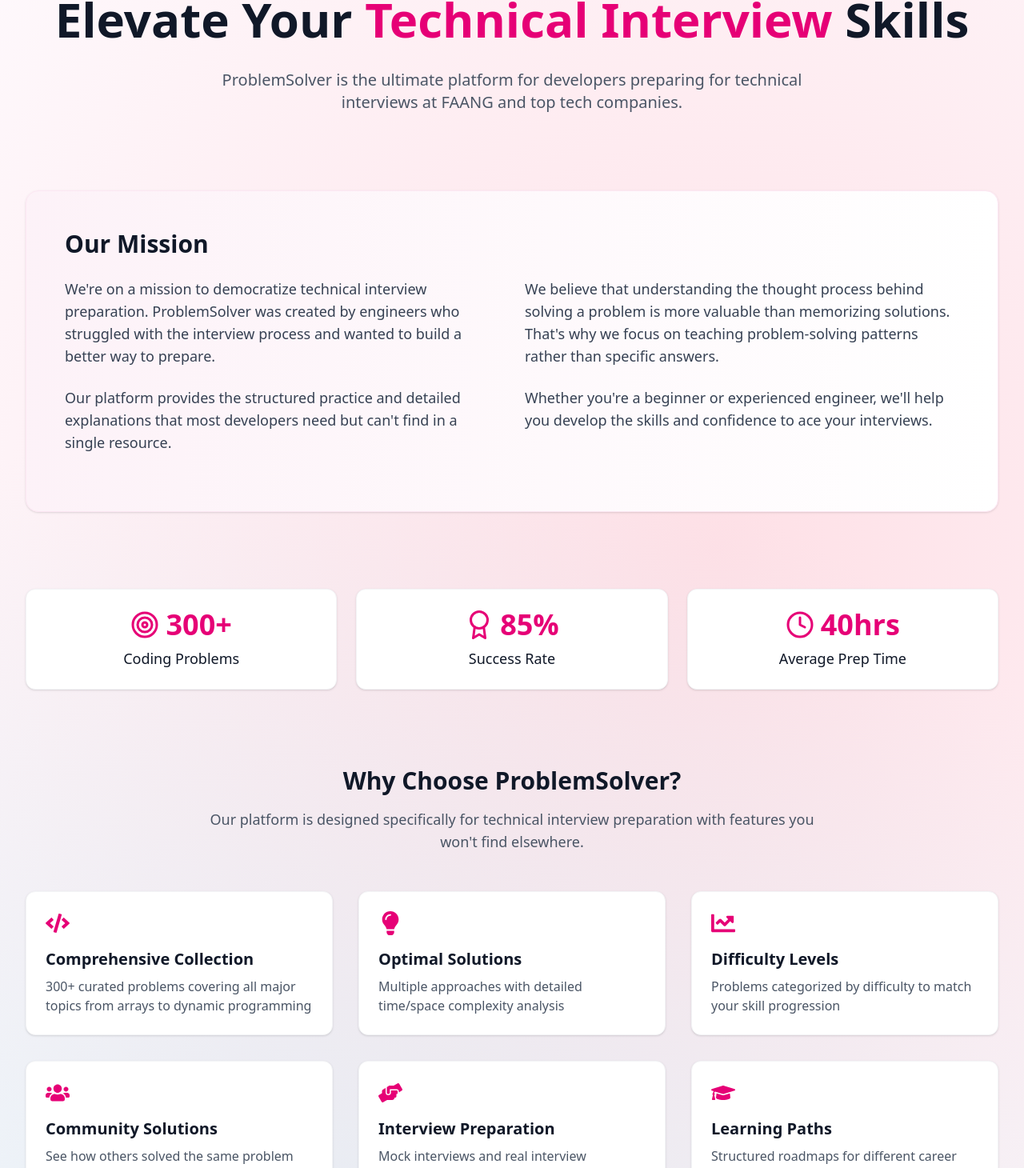
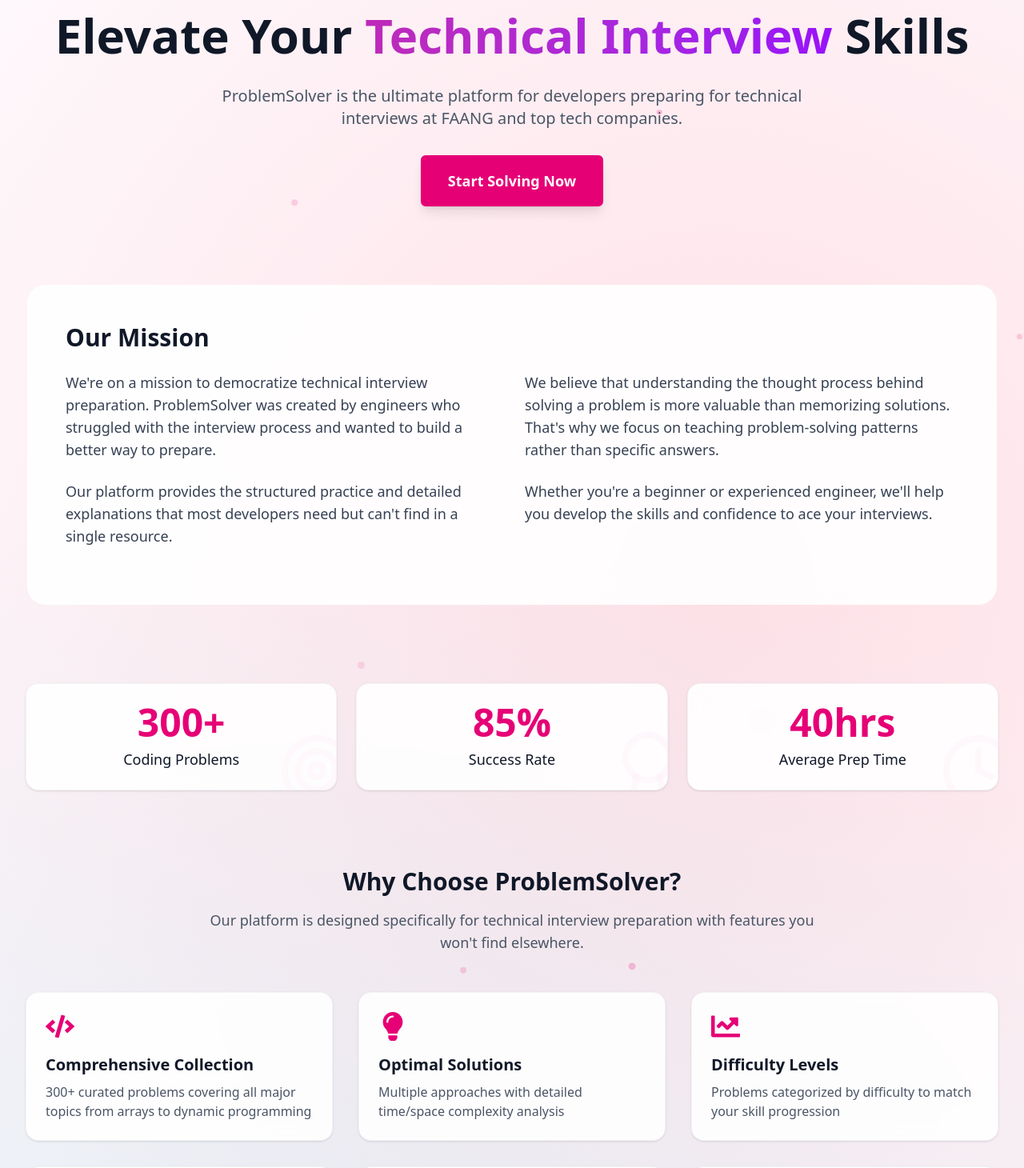
Before and after one commit to saiduzzamansaad/problem-solving-ui, a React (Vite) app: page /about in a window 1280 px wide. Shown: the part 171-1631 px from the top of the page at 80% size. Built offline with nearby package versions, Linux system fonts and the light colour scheme.

Commit message:
new problem add

```diff
--- a/src/data/problems.js
+++ b/src/data/problems.js
@@ -2,7 +2,7 @@
 import BandFest  from '../assets/Band Fest.png'
 import Binary  from '../assets/Binary.png'
 import Restudent from '../assets/Restudent.png'
-
+import restudent1 from '../assets/restudent1.png'
 const problems = [
   {
     id: 1,
@@ -199,6 +199,56 @@
     solutionExplanation: "Return the array of restaurant IDs after filtering, ordered by rating from highest to lowest. For restaurants with the same rating, order them by id from highest to lowest. For simplicity veganFriendlyi and veganFriendly take value 1 when it is true, and 0 when it is false."
   },
 
+
+  {
+    id: 5,
+    title: "Restudent Discount",
+    description: "There is a supermarket that is frequented by many customers. The products sold at the supermarket are represented as two parallel integer arrays products and prices, where the ith product has an ID of products[i] and a price of prices[i].",
+    difficulty: "Medium",
+    tags: ["Tree", "Binary Tree"],
+    date: "2025-06-25",
+    solution: `
+
+        class Cashier {
+    constructor(n, discount, products, prices) {
+        this.n = n;
+        this.discount = discount;
+        this.customerCount = 0;
+        this.productPrices = {};
+
+        // Create a map of product IDs to prices for quick lookup
+        for (let i = 0; i < products.length; i++) {
+            this.productPrices[products[i]] = prices[i];
+        }
+    }
+
+    getBill(product, amount) {
+        this.customerCount++;
+        let subtotal = 0;
+
+        // Calculate subtotal
+        for (let i = 0; i < product.length; i++) {
+            const productId = product[i];
+            const quantity = amount[i];
+            subtotal += this.productPrices[productId] * quantity;
+        }
+
+        // Apply discount if it's the nth customer
+        let total = subtotal;
+        if (this.customerCount % this.n === 0) {
+            total = subtotal * (100 - this.discount) / 100;
+        }
+
+        return total;
+    }
+}
+    `,
+    explanation: "When a customer is paying, their bill is represented as two parallel integer arrays product and amount, where the jth product they purchased has an ID of product[j], and amount[j] is how much of the product they bought. Their subtotal is calculated as the sum of each amount[j] * (price of the jth product).",
+    image: restudent1  ,
+    leetcodeLink: "https://restudent-discouut.netlify.app/",
+    solutionExplanation: "The supermarket decided to have a sale. Every nth customer paying for their groceries will be given a percentage discount. The discount amount is given by discount, where they will be given discount percent off their subtotal. More formally, if their subtotal is bill, then they would actually pay bill * ((100 - discount) / 100)."
+  },
+
   // ... (other problems with the same structure)
 ];
 
--- a/src/pages/About.jsx
+++ b/src/pages/About.jsx
@@ -1,71 +1,130 @@
-import { motion } from 'framer-motion';
+import { motion, useAnimation, AnimatePresence, useMotionValue, animate } from 'framer-motion';
+import { useInView } from 'react-intersection-observer';
+import { useEffect, useState } from 'react';
 import { FaCode, FaLightbulb, FaUsers, FaChartLine, FaHandsHelping, FaGraduationCap } from 'react-icons/fa';
 import { FiTarget, FiAward, FiClock } from 'react-icons/fi';
+import { RiBubbleChartFill } from 'react-icons/ri';
 
-// Animation variants
-const containerVariants = {
-  hidden: { opacity: 0 },
-  visible: {
-    opacity: 1,
-    transition: {
-      staggerChildren: 0.2,
-      delayChildren: 0.3
-    }
-  }
+// Floating particles component
+const FloatingParticles = ({ count = 30 }) => {
+  const [particles, setParticles] = useState([]);
+
+  useEffect(() => {
+    const newParticles = Array.from({ length: count }).map((_, i) => ({
+      id: i,
+      x: Math.random() * 100,
+      y: Math.random() * 100,
+      size: Math.random() * 6 + 4,
+      duration: Math.random() * 15 + 10,
+      delay: Math.random() * 5,
+      color: `rgba(236, 72, 153, ${Math.random() * 0.4 + 0.1})`
+    }));
+    setParticles(newParticles);
+  }, [count]);
+
+  return (
+    <div className="absolute inset-0 overflow-hidden pointer-events-none">
+      {particles.map((particle) => (
+        <motion.div
+          key={particle.id}
+          className="absolute rounded-full"
+          style={{
+            left: `${particle.x}%`,
+            top: `${particle.y}%`,
+            width: `${particle.size}px`,
+            height: `${particle.size}px`,
+            backgroundColor: particle.color,
+          }}
+          animate={{
+            y: [0, -100],
+            x: [0, (Math.random() - 0.5) * 50],
+            opacity: [1, 0]
+          }}
+          transition={{
+            duration: particle.duration,
+            delay: particle.delay,
+            repeat: Infinity,
+            repeatType: 'loop',
+            ease: 'linear'
+          }}
+        />
+      ))}
+    </div>
+  );
 };
 
-const itemVariants = {
-  hidden: { y: 30, opacity: 0 },
-  visible: {
-    y: 0,
-    opacity: 1,
-    transition: {
-      type: "spring",
-      stiffness: 100,
-      damping: 10,
-      duration: 0.6
-    }
-  }
-};
+// Animated gradient border component
+const GradientBorder = ({ children }) => {
+  const angle = useMotionValue(0);
 
-const fadeInUp = {
-  hidden: { y: 30, opacity: 0 },
-  visible: {
-    y: 0,
-    opacity: 1,
-    transition: { duration: 0.6 }
-  }
+  useEffect(() => {
+    const animation = animate(angle, 360, {
+      duration: 20,
+      repeat: Infinity,
+      ease: 'linear'
+    });
+    return animation.stop;
+  }, [angle]);
+
+  return (
+    <motion.div
+      style={{
+        background: `conic-gradient(
+          from ${angle}deg at 50% 50%,
+          rgba(236, 72, 153, 0.8) 0deg,
+          rgba(168, 85, 247, 0.8) 120deg,
+          rgba(79, 70, 229, 0.8) 240deg,
+          rgba(236, 72, 153, 0.8) 360deg
+        )`
+      }}
+      className="p-0.5 rounded-3xl"
+    >
+      {children}
+    </motion.div>
+  );
 };
 
 const About = () => {
+  const [hoveredFeature, setHoveredFeature] = useState(null);
+  const [ref, inView] = useInView({ threshold: 0.1, triggerOnce: false });
+  const controls = useAnimation();
+
+  useEffect(() => {
+    if (inView) {
+      controls.start('visible');
+    } else {
+      controls.start('hidden');
+    }
+  }, [controls, inView]);
+
   const features = [
     {
-      icon: <FaCode className="text-3xl text-pink-600" />,
+      icon: <FaCode className="text-4xl" />,
       title: "Comprehensive Collection",
       description: "300+ curated problems covering all major topics from arrays to dynamic programming"
     },
     {
-      icon: <FaLightbulb className="text-3xl text-pink-600" />,
+      icon: <FaLightbulb className="text-4xl" />,
       title: "Optimal Solutions",
       description: "Multiple approaches with detailed time/space complexity analysis"
     },
     {
-      icon: <FaChartLine className="text-3xl text-pink-600" />,
+      icon: <FaChartLine className="text-4xl" />,
       title: "Difficulty Levels",
       description: "Problems categorized by difficulty to match your skill progression"
     },
     {
-      icon: <FaUsers className="text-3xl text-pink-600" />,
+      icon: <FaUsers className="text-4xl" />,
       title: "Community Solutions",
       description: "See how others solved the same problem differently"
     },
     {
-      icon: <FaHandsHelping className="text-3xl text-pink-600" />,
+      icon: <FaHandsHelping className="text-4xl" />,
       title: "Interview Preparation",
       description: "Mock interviews and real interview questions from top companies"
     },
     {
-      icon: <FaGraduationCap className="text-3xl text-pink-600" />,
+      icon: <FaGraduationCap className="text-4xl" />,
       title: "Learning Paths",
       description: "Structured roadmaps for different career tracks"
     }
@@ -95,26 +154,108 @@
     }
   ];
 
+  // Animation variants
+  const containerVariants = {
+    hidden: { opacity: 0 },
+    visible: {
+      opacity: 1,
+      transition: {
+        staggerChildren: 0.2,
+        delayChildren: 0.3
+      }
+    }
+  };
+
+  const itemVariants = {
+    hidden: { y: 40, opacity: 0, rotateX: 15 },
+    visible: {
+      y: 0,
+      opacity: 1,
+      rotateX: 0,
+      transition: {
+        type: "spring",
+        stiffness: 120,
+        damping: 15,
+        mass: 0.5
+      }
+    }
+  };
+
+  const fadeInUp = {
+    hidden: { y: 30, opacity: 0 },
+    visible: {
+      y: 0,
+      opacity: 1,
+      transition: {
+        type: "spring",
+        stiffness: 100,
+        damping: 10
+      }
+    }
+  };
+
+  const featureCardVariants = {
+    hidden: { opacity: 0, y: 30 },
+    visible: (i) => ({
+      opacity: 1,
+      y: 0,
+      transition: {
+        delay: i * 0.1,
+        type: "spring",
+        stiffness: 100,
+        damping: 10
+      }
+    }),
+    hover: {
+      y: -10,
+      boxShadow: "0 20px 40px -10px rgba(236, 72, 153, 0.3)",
+      transition: { type: "spring", stiffness: 400 }
+    }
+  };
+
   return (
-    <div className="max-w-7xl mx-auto px-4 sm:px-6 lg:px-8 py-8 overflow-hidden">
+    <div className="max-w-7xl mx-auto px-4 sm:px-6 lg:px-8 py-8 overflow-hidden relative">
+      {/* Background elements */}
+      <FloatingParticles count={40} />
+
       {/* Hero Section */}
       <motion.section
+        ref={ref}
         initial="hidden"
-        animate="visible"
+        animate={controls}
         variants={containerVariants}
-        className="text-center mb-16 md:mb-24"
+        className="text-center mb-16 md:mb-24 relative z-10"
       >
-        <motion.div variants={itemVariants} className="mb-6">
-          <span className="inline-block px-3 py-1 text-sm font-semibold text-pink-700 bg-pink-100 rounded-full">
+        <GradientBorder>
+          <motion.div
+            variants={itemVariants}
+            className="inline-block px-4 py-2 text-sm font-semibold text-pink-700 bg-white rounded-full backdrop-blur-sm"
+          >
             Master Problem Solving
-          </span>
           </motion.div>
+        </GradientBorder>
 
         <motion.h1
           variants={itemVariants}
-          className="text-4xl md:text-5xl lg:text-6xl font-bold text-gray-900 mb-6 leading-tight"
+          className="text-4xl md:text-5xl lg:text-6xl font-bold text-gray-900 mb-6 leading-tight mt-8"
         >
-          Elevate Your <span className="text-pink-600">Technical Interview</span> Skills
+          Elevate Your <motion.span
+            className="text-transparent bg-clip-text bg-gradient-to-r from-pink-600 to-purple-600 inline-block"
+            animate={{
+              backgroundPosition: ['0% 50%', '100% 50%']
+            }}
+            transition={{
+              duration: 6,
+              repeat: Infinity,
+              repeatType: 'reverse',
+              ease: 'linear'
+            }}
+            style={{
+              backgroundSize: '200% 200%'
+            }}
+          >
+            Technical Interview
+          </motion.span> Skills
         </motion.h1>
 
         <motion.p
@@ -123,20 +264,38 @@
         >
           ProblemSolver is the ultimate platform for developers preparing for technical interviews at FAANG and top tech companies.
         </motion.p>
+
+        <motion.div
+          variants={itemVariants}
+          whileHover={{ scale: 1.05 }}
+          whileTap={{ scale: 0.95 }}
+          className="inline-block"
+        >
+          <a
+            href="/problems"
+            className="inline-flex items-center px-8 py-4 border-2 border-pink-600 text-lg font-bold rounded-md bg-pink-600 text-white hover:bg-pink-700 transition-all shadow-lg hover:shadow-xl"
+          >
+            Start Solving Now
+          </a>
+        </motion.div>
       </motion.section>
 
       {/* Mission Section */}
       <motion.section
         initial="hidden"
         whileInView="visible"
-        viewport={{ once: true }}
+        viewport={{ once: true, margin: "-100px" }}
         variants={containerVariants}
-        className="mb-16 md:mb-24"
+        className="mb-16 md:mb-24 relative z-10"
       >
+        <GradientBorder>
           <motion.div
             variants={itemVariants}
-          className="bg-gradient-to-r from-pink-50 to-white p-8 md:p-12 rounded-2xl shadow-sm border border-pink-100"
-          whileHover={{ boxShadow: "0 10px 25px -5px rgba(236, 72, 153, 0.1)" }}
+            className="bg-white/90 backdrop-blur-lg p-8 md:p-12 rounded-[calc(1.5rem-1px)]"
+            whileHover={{
+              boxShadow: "0 20px 40px -10px rgba(236, 72, 153, 0.3)",
+              y: -5
+            }}
           >
             <h2 className="text-3xl font-bold text-gray-900 mb-6">Our Mission</h2>
             <div className="grid md:grid-cols-2 gap-8">
@@ -158,6 +317,7 @@
               </div>
             </div>
           </motion.div>
+        </GradientBorder>
       </motion.section>
 
       {/* Stats Section */}
@@ -166,7 +326,7 @@
         whileInView="visible"
         viewport={{ once: true }}
         variants={containerVariants}
-        className="mb-16 md:mb-24"
+        className="mb-16 md:mb-24 relative z-10"
       >
         <motion.div
           variants={containerVariants}
@@ -176,14 +336,20 @@
             <motion.div
               key={index}
               variants={itemVariants}
-              className="bg-white p-6 rounded-xl shadow-sm border border-gray-100 text-center"
-              whileHover={{ y: -5 }}
+              custom={index}
+              className="bg-white/90 backdrop-blur-sm p-6 rounded-2xl shadow-sm border border-gray-100 text-center relative overflow-hidden"
+              whileHover={{
+                y: -8,
+                boxShadow: "0 15px 30px -10px rgba(236, 72, 153, 0.2)"
+              }}
             >
-              <div className="text-4xl font-bold text-pink-600 mb-2 flex justify-center items-center gap-2">
+              <div className="absolute -right-6 -bottom-6 text-pink-100/30 text-8xl">
                 {stat.icon}
+              </div>
+              <div className="text-5xl font-bold text-pink-600 mb-2 flex justify-center items-center gap-2 relative z-10">
                 {stat.value}
               </div>
-              <h3 className="text-lg font-medium text-gray-900">{stat.label}</h3>
+              <h3 className="text-lg font-medium text-gray-900 relative z-10">{stat.label}</h3>
             </motion.div>
           ))}
         </motion.div>
@@ -195,7 +361,7 @@
         whileInView="visible"
         viewport={{ once: true }}
         variants={containerVariants}
-        className="mb-16 md:mb-24"
+        className="mb-16 md:mb-24 relative z-10"
       >
         <motion.div variants={itemVariants} className="text-center mb-12">
           <h2 className="text-3xl font-bold text-gray-900 mb-4">Why Choose ProblemSolver?</h2>
@@ -211,16 +377,41 @@
           {features.map((feature, index) => (
             <motion.div
               key={index}
-              variants={fadeInUp}
-              whileHover={{
-                y: -5,
-                boxShadow: "0 10px 25px -5px rgba(0, 0, 0, 0.1)"
+              variants={featureCardVariants}
+              custom={index}
+              initial="hidden"
+              animate="visible"
+              whileHover="hover"
+              onHoverStart={() => setHoveredFeature(index)}
+              onHoverEnd={() => setHoveredFeature(null)}
+              className="bg-white/90 backdrop-blur-sm p-6 rounded-2xl shadow-sm border border-gray-100 hover:border-pink-200 transition-all relative overflow-hidden"
+            >
+              <AnimatePresence>
+                {hoveredFeature === index && (
+                  <motion.div
+                    className="absolute inset-0 bg-gradient-to-br from-pink-50/30 to-purple-50/30 z-0"
+                    initial={{ opacity: 0 }}
+                    animate={{ opacity: 1 }}
+                    exit={{ opacity: 0 }}
+                  />
+                )}
+              </AnimatePresence>
+
+              <motion.div
+                className="mb-4 text-pink-600 relative z-10"
+                animate={{
+                  rotate: hoveredFeature === index ? [0, 15, -15, 0] : 0,
+                  scale: hoveredFeature === index ? [1, 1.1, 1] : 1
                 }}
-              className="bg-white p-6 rounded-xl shadow-sm border border-gray-100 hover:border-pink-200 transition-all"
+                transition={{
+                  duration: 1.5,
+                  ease: "easeInOut"
+                }}
               >
-              <div className="mb-4">{feature.icon}</div>
-              <h3 className="text-xl font-semibold text-gray-900 mb-2">{feature.title}</h3>
-              <p className="text-gray-600">{feature.description}</p>
+                {feature.icon}
+              </motion.div>
+              <h3 className="text-xl font-semibold text-gray-900 mb-2 relative z-10">{feature.title}</h3>
+              <p className="text-gray-600 relative z-10">{feature.description}</p>
             </motion.div>
           ))}
         </motion.div>
@@ -232,7 +423,7 @@
         whileInView="visible"
         viewport={{ once: true }}
         variants={containerVariants}
-        className="mb-16 md:mb-24"
+        className="mb-16 md:mb-24 relative z-10"
       >
         <motion.div variants={itemVariants} className="text-center mb-12">
           <h2 className="text-3xl font-bold text-gray-900 mb-4">Master All Problem Types</h2>
@@ -246,11 +437,15 @@
           className="grid grid-cols-1 md:grid-cols-3 gap-8"
         >
           {problemTypes.map((type, index) => (
+            <GradientBorder key={index}>
               <motion.div
-              key={index}
                 variants={itemVariants}
-              className="bg-white p-6 rounded-xl shadow-sm border border-gray-100 hover:shadow-md transition-all"
-              whileHover={{ scale: 1.02 }}
+                custom={index}
+                className="bg-white/90 backdrop-blur-sm p-6 rounded-[calc(1.5rem-1px)] h-full"
+                whileHover={{
+                  y: -10,
+                  boxShadow: "0 20px 40px -10px rgba(236, 72, 153, 0.2)"
+                }}
               >
                 <h3 className="text-xl font-bold text-gray-900 mb-4">{type.title}</h3>
                 <p className="text-gray-600 mb-4">{type.description}</p>
@@ -258,14 +453,19 @@
                   <h4 className="text-sm font-medium text-gray-500 mb-2">Example Problems:</h4>
                   <ul className="space-y-2">
                     {type.examples.map((example, i) => (
-                    <li key={i} className="flex items-start">
-                      <span className="text-pink-600 mr-2">•</span>
+                      <motion.li
+                        key={i}
+                        className="flex items-start"
+                        whileHover={{ x: 5 }}
+                      >
+                        <RiBubbleChartFill className="text-pink-600 mr-2 mt-0.5 flex-shrink-0" />
                         <span className="text-gray-700">{example}</span>
-                    </li>
+                      </motion.li>
                     ))}
                   </ul>
                 </div>
               </motion.div>
+            </GradientBorder>
           ))}
         </motion.div>
       </motion.section>
@@ -276,7 +476,16 @@
         whileInView="visible"
         viewport={{ once: true }}
         variants={containerVariants}
-        className="bg-gradient-to-r from-pink-600 to-pink-500 rounded-2xl p-8 md:p-12 text-center text-white"
+        className="relative rounded-3xl overflow-hidden"
+      >
+        <div className="absolute inset-0 bg-gradient-to-r from-pink-600 to-purple-600 opacity-90"></div>
+        <div className="absolute inset-0 overflow-hidden">
+          <FloatingParticles count={60} />
+        </div>
+
+        <motion.div
+          variants={containerVariants}
+          className="relative z-10 p-8 md:p-12 text-center text-white"
         >
           <motion.div variants={itemVariants}>
             <h2 className="text-3xl md:text-4xl font-bold mb-4">Ready to Master Coding Interviews?</h2>
@@ -284,7 +493,10 @@
               Join thousands of developers who improved their problem-solving skills with ProblemSolver.
             </p>
             <motion.div
-            whileHover={{ scale: 1.05 }}
+              whileHover={{
+                scale: 1.05,
+                boxShadow: "0 10px 30px -5px rgba(255, 255, 255, 0.3)"
+              }}
               whileTap={{ scale: 0.95 }}
               className="inline-block"
             >
@@ -296,6 +508,7 @@
               </a>
             </motion.div>
           </motion.div>
+        </motion.div>
       </motion.section>
     </div>
   );
```
Also changed, not shown: src/assets/restudent1.png (added). Lines whose indentation alone changed are shown as unchanged.
